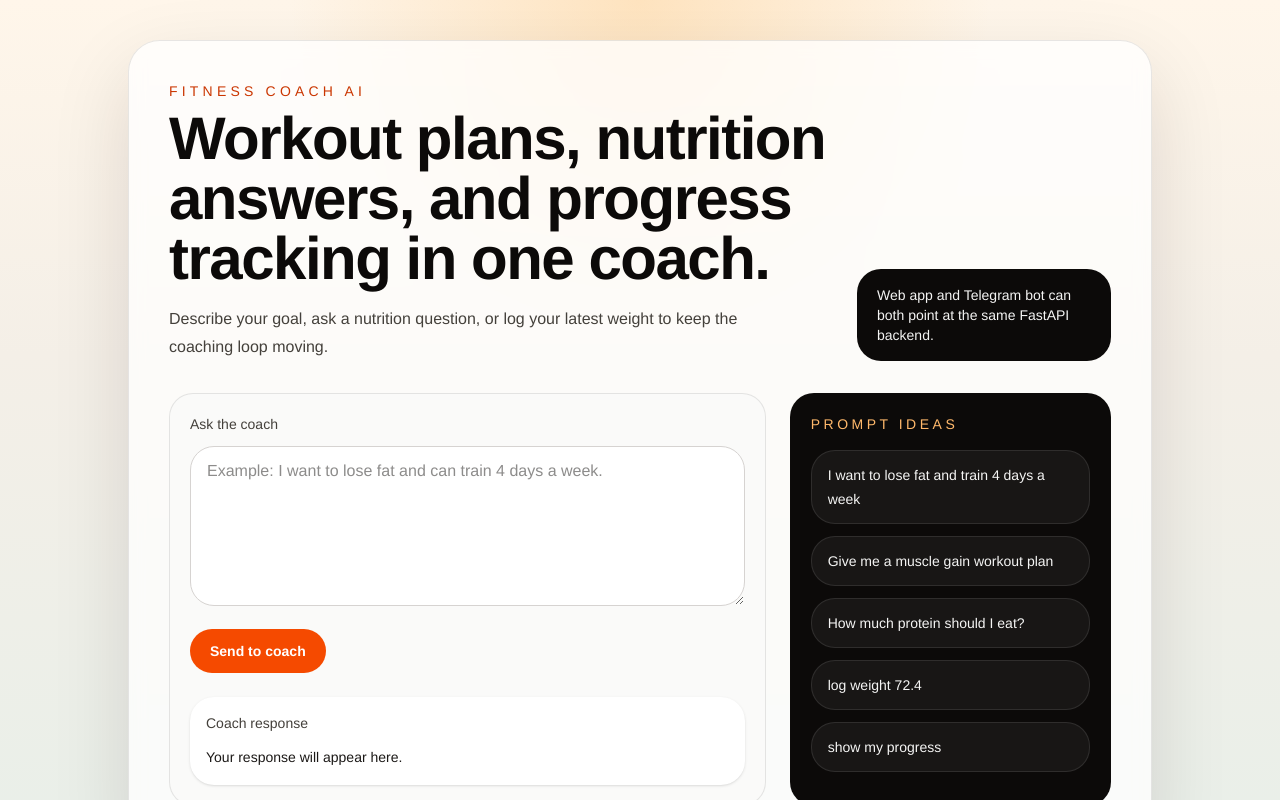
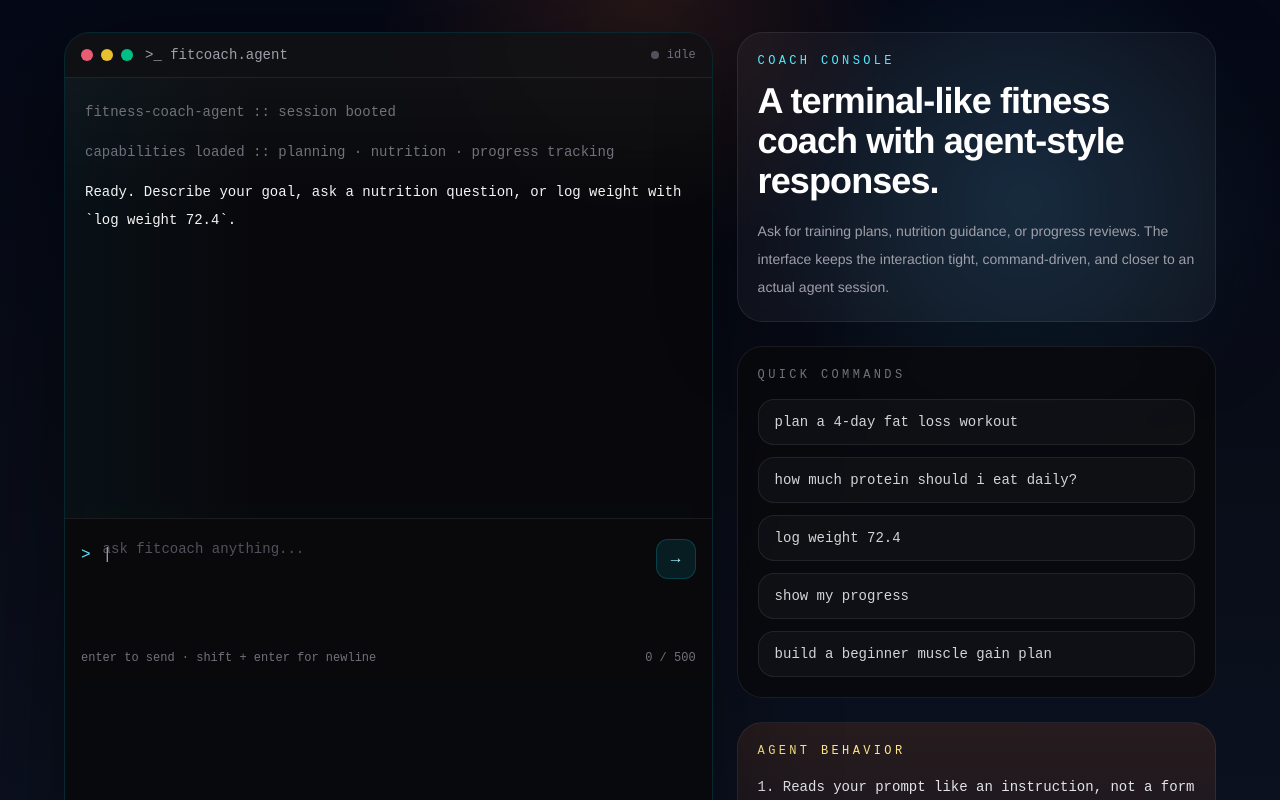
Before and after one commit to mangit955/fitness-coach-agent, a Next.js app in the folder frontend/: page / in a window 1280 px wide. Shown: the top 800 px of the page. Built offline with nearby package versions, Linux system fonts and the light colour scheme; no server answers.

Commit message:
fix: updated sequrity

```diff
--- a/frontend/app/globals.css
+++ b/frontend/app/globals.css
@@ -21,3 +21,13 @@ body {
 * {
   box-sizing: border-box;
 }
+
+@keyframes blink {
+  0%, 49% {
+    opacity: 1;
+  }
+
+  50%, 100% {
+    opacity: 0;
+  }
+}
--- a/frontend/app/page.tsx
+++ b/frontend/app/page.tsx
@@ -1,111 +1,251 @@
 "use client";
 
-import { useState } from "react";
 import axios from "axios";
+import { useEffect, useRef, useState } from "react";
 
 const apiUrl = process.env.NEXT_PUBLIC_API_URL ?? "http://127.0.0.1:8000/chat";
 const promptSuggestions = [
-  "I want to lose fat and train 4 days a week",
-  "Give me a muscle gain workout plan",
-  "How much protein should I eat?",
+  "plan a 4-day fat loss workout",
+  "how much protein should i eat daily?",
   "log weight 72.4",
   "show my progress",
+  "build a beginner muscle gain plan",
 ];
 
+type TerminalEntry = {
+  id: string;
+  kind: "system" | "user" | "assistant" | "error";
+  text: string;
+};
+
+const initialEntries: TerminalEntry[] = [
+  {
+    id: "boot-1",
+    kind: "system",
+    text: "fitness-coach-agent :: session booted",
+  },
+  {
+    id: "boot-2",
+    kind: "system",
+    text: "capabilities loaded :: planning · nutrition · progress tracking",
+  },
+  {
+    id: "boot-3",
+    kind: "assistant",
+    text: "Ready. Describe your goal, ask a nutrition question, or log weight with `log weight 72.4`.",
+  },
+];
+
+const wait = (ms: number) => new Promise((resolve) => window.setTimeout(resolve, ms));
+
 export default function Home() {
-  const [message, setMessage] = useState("");
-  const [response, setResponse] = useState("");
-  const [loading, setLoading] = useState(false);
-  const [error, setError] = useState("");
+  const [command, setCommand] = useState("");
+  const [entries, setEntries] = useState<TerminalEntry[]>(initialEntries);
+  const [isTerminalFocused, setIsTerminalFocused] = useState(false);
+  const [isRunning, setIsRunning] = useState(false);
+  const [currentStage, setCurrentStage] = useState("idle");
+  const outputRef = useRef<HTMLDivElement | null>(null);
 
-  const send = async () => {
-    const trimmedMessage = message.trim();
-    if (!trimmedMessage) {
+  useEffect(() => {
+    outputRef.current?.scrollTo({
+      top: outputRef.current.scrollHeight,
+      behavior: "smooth",
+    });
+  }, [entries]);
+
+  const appendEntry = (entry: TerminalEntry) => {
+    setEntries((current) => [...current, entry]);
+  };
+
+  const submitCommand = async (rawCommand?: string) => {
+    const nextCommand = (rawCommand ?? command).trim();
+    if (!nextCommand || isRunning) {
       return;
     }
 
-    setLoading(true);
-    setError("");
+    setCommand("");
+    setIsRunning(true);
+    setCurrentStage("analyzing");
+
+    appendEntry({
+      id: `${Date.now()}-user`,
+      kind: "user",
+      text: `> ${nextCommand}`,
+    });
+
+    appendEntry({
+      id: `${Date.now()}-system-analyze`,
+      kind: "system",
+      text: "analyzing request ...",
+    });
+
     try {
-      const res = await axios.post(apiUrl, {
-        message: trimmedMessage,
+      await wait(220);
+      setCurrentStage("routing");
+      appendEntry({
+        id: `${Date.now()}-system-route`,
+        kind: "system",
+        text: "routing through fitness coach backend ...",
+      });
+
+      await wait(260);
+      setCurrentStage("responding");
+      const response = await axios.post(apiUrl, {
+        message: nextCommand,
         user_id: "web-user",
       });
-      setResponse(res.data.response);
+
+      appendEntry({
+        id: `${Date.now()}-assistant`,
+        kind: "assistant",
+        text: response.data.response,
+      });
+      setCurrentStage("idle");
     } catch {
-      setError("Unable to reach the backend. Check NEXT_PUBLIC_API_URL and the FastAPI server.");
+      appendEntry({
+        id: `${Date.now()}-error`,
+        kind: "error",
+        text: "backend request failed :: check NEXT_PUBLIC_API_URL and the FastAPI server",
+      });
+      setCurrentStage("idle");
     } finally {
-      setLoading(false);
+      setIsRunning(false);
     }
   };
 
   return (
-    <main className="min-h-screen bg-[radial-gradient(circle_at_top,_rgba(255,194,112,0.35),_transparent_32%),linear-gradient(180deg,_#fff6ea_0%,_#f4efe7_40%,_#e8efe9_100%)] px-6 py-10 text-stone-900">
-      <section className="mx-auto flex max-w-5xl flex-col gap-8 rounded-[2rem] border border-stone-900/10 bg-white/75 p-6 shadow-[0_30px_80px_rgba(30,20,10,0.12)] backdrop-blur md:p-10">
-        <div className="flex flex-col gap-4 md:flex-row md:items-end md:justify-between">
-          <div className="max-w-2xl">
-            <p className="text-sm font-medium uppercase tracking-[0.3em] text-orange-700">
-              Fitness Coach AI
-            </p>
-            <h1 className="mt-2 text-4xl font-semibold tracking-tight text-stone-950 md:text-6xl">
-              Workout plans, nutrition answers, and progress tracking in one coach.
-            </h1>
-            <p className="mt-4 max-w-xl text-base leading-7 text-stone-700">
-              Describe your goal, ask a nutrition question, or log your latest weight to keep the coaching loop moving.
-            </p>
+    <main className="min-h-screen overflow-hidden bg-[radial-gradient(circle_at_top,_rgba(244,114,33,0.14),_transparent_22%),radial-gradient(circle_at_80%_20%,_rgba(56,189,248,0.14),_transparent_20%),linear-gradient(180deg,_#050816_0%,_#090d18_48%,_#0d1324_100%)] px-4 py-8 text-zinc-100 md:px-8">
+      <section className="mx-auto grid max-w-6xl gap-6 lg:grid-cols-[1.15fr_0.85fr]">
+        <div className="overflow-hidden rounded-[1.6rem] border border-cyan-400/15 bg-zinc-950/85 shadow-[0_30px_120px_rgba(0,0,0,0.45)] backdrop-blur">
+          <div className="flex items-center justify-between border-b border-white/8 bg-white/3 px-4 py-3">
+            <div className="flex items-center gap-3">
+              <div className="flex gap-2">
+                <span className="h-3 w-3 rounded-full bg-rose-400/90" />
+                <span className="h-3 w-3 rounded-full bg-amber-300/90" />
+                <span className="h-3 w-3 rounded-full bg-emerald-400/90" />
               </div>
-          <div className="rounded-3xl bg-stone-950 px-5 py-4 text-sm text-stone-100">
-            Web app and Telegram bot can both point at the same FastAPI backend.
+              <span className="font-mono text-sm text-zinc-400">
+                &gt;_ fitcoach.agent
+              </span>
+            </div>
+            <div className="flex items-center gap-2 font-mono text-xs text-zinc-500">
+              <span
+                className={`h-2 w-2 rounded-full ${
+                  isRunning ? "animate-pulse bg-emerald-400" : "bg-zinc-600"
+                }`}
+              />
+              <span>{isRunning ? currentStage : isTerminalFocused ? "active" : "idle"}</span>
             </div>
           </div>
 
-        <div className="grid gap-6 md:grid-cols-[1.3fr_0.7fr]">
-          <div className="rounded-[1.5rem] border border-stone-900/10 bg-stone-50 p-5">
-            <label className="mb-3 block text-sm font-medium text-stone-700" htmlFor="coach-message">
-              Ask the coach
-            </label>
+          <div
+            ref={outputRef}
+            className="min-h-[440px] max-h-[62vh] overflow-y-auto bg-[linear-gradient(180deg,_rgba(255,255,255,0.03),_transparent_30%),linear-gradient(90deg,_rgba(6,182,212,0.05),_transparent_30%)] px-5 py-5 font-mono text-sm leading-7"
+          >
+            {entries.map((entry) => (
+              <div key={entry.id} className="mb-3 last:mb-0">
+                <p
+                  className={
+                    entry.kind === "assistant"
+                      ? "whitespace-pre-wrap text-zinc-100"
+                      : entry.kind === "user"
+                        ? "whitespace-pre-wrap text-cyan-300"
+                        : entry.kind === "error"
+                          ? "whitespace-pre-wrap text-rose-300"
+                          : "whitespace-pre-wrap text-zinc-500"
+                  }
+                >
+                  {entry.text}
+                </p>
+              </div>
+            ))}
+          </div>
+
+          <div className="border-t border-white/8 bg-zinc-950 px-4 py-4">
+            <div className="flex items-start gap-3">
+              <span className="pt-2 font-mono text-cyan-300">&gt;</span>
+              <div className="relative flex-1">
                 <textarea
-              id="coach-message"
-              value={message}
-              onChange={(e) => setMessage(e.target.value)}
-              placeholder="Example: I want to lose fat and can train 4 days a week."
-              className="min-h-40 w-full rounded-3xl border border-stone-300 bg-white px-4 py-3 text-base outline-none transition focus:border-orange-500"
+                  value={command}
+                  onChange={(event) => setCommand(event.target.value)}
+                  onFocus={() => setIsTerminalFocused(true)}
+                  onBlur={() => setIsTerminalFocused(false)}
+                  onKeyDown={(event) => {
+                    if (event.key === "Enter" && !event.shiftKey) {
+                      event.preventDefault();
+                      void submitCommand();
+                    }
+                  }}
+                  placeholder="ask fitcoach anything..."
+                  className="min-h-24 w-full resize-none bg-transparent pr-12 font-mono text-sm leading-7 text-zinc-100 outline-none placeholder:text-zinc-600"
                 />
-            <div className="mt-4 flex flex-wrap gap-3">
+                {!isTerminalFocused && !command && (
+                  <span className="pointer-events-none absolute left-0 top-2 font-mono text-zinc-400 animate-[blink_1.1s_steps(1,end)_infinite]">
+                    |
+                  </span>
+                )}
+              </div>
               <button
-                onClick={send}
-                disabled={loading}
-                className="rounded-full bg-orange-600 px-5 py-3 text-sm font-semibold text-white transition hover:bg-orange-500 disabled:cursor-not-allowed disabled:opacity-70"
+                type="button"
+                onClick={() => void submitCommand()}
+                disabled={isRunning}
+                className="mt-1 flex h-10 w-10 items-center justify-center rounded-xl border border-cyan-400/20 bg-cyan-400/10 font-mono text-cyan-200 transition hover:border-cyan-300/50 hover:bg-cyan-300/15 disabled:cursor-not-allowed disabled:opacity-40"
               >
-                {loading ? "Sending..." : "Send to coach"}
+                {isRunning ? "…" : "→"}
               </button>
-              {error ? <p className="self-center text-sm text-red-700">{error}</p> : null}
             </div>
-            <div className="mt-6 rounded-3xl bg-white p-4 shadow-sm">
-              <p className="text-sm font-medium text-stone-700">Coach response</p>
-              <pre className="mt-3 whitespace-pre-wrap font-sans text-sm leading-6 text-stone-900">
-                {response || "Your response will appear here."}
-              </pre>
+            <div className="mt-3 flex items-center justify-between font-mono text-xs text-zinc-500">
+              <span>enter to send · shift + enter for newline</span>
+              <span>{command.length} / 500</span>
+            </div>
           </div>
         </div>
 
-          <aside className="rounded-[1.5rem] border border-stone-900/10 bg-stone-950 p-5 text-stone-100">
-            <p className="text-sm font-medium uppercase tracking-[0.25em] text-orange-300">
-              Prompt ideas
+        <aside className="flex flex-col gap-6">
+          <div className="rounded-[1.6rem] border border-white/8 bg-white/4 p-5 shadow-[0_20px_80px_rgba(0,0,0,0.25)] backdrop-blur">
+            <p className="font-mono text-xs uppercase tracking-[0.28em] text-cyan-300">
+              Coach Console
+            </p>
+            <h1 className="mt-3 max-w-md text-4xl font-semibold tracking-tight text-white">
+              A terminal-like fitness coach with agent-style responses.
+            </h1>
+            <p className="mt-4 max-w-lg text-sm leading-7 text-zinc-400">
+              Ask for training plans, nutrition guidance, or progress reviews. The interface keeps the interaction tight, command-driven, and closer to an actual agent session.
+            </p>
+          </div>
+
+          <div className="rounded-[1.6rem] border border-white/8 bg-zinc-950/75 p-5 backdrop-blur">
+            <p className="font-mono text-xs uppercase tracking-[0.28em] text-zinc-500">
+              Quick Commands
             </p>
             <div className="mt-4 flex flex-col gap-3">
               {promptSuggestions.map((prompt) => (
                 <button
                   key={prompt}
-                  onClick={() => setMessage(prompt)}
-                  className="rounded-3xl border border-white/10 bg-white/5 px-4 py-3 text-left text-sm leading-6 transition hover:border-orange-300/60 hover:bg-white/10"
+                  type="button"
+                  onClick={() => {
+                    setCommand(prompt);
+                    void submitCommand(prompt);
+                  }}
+                  className="rounded-2xl border border-white/8 bg-white/3 px-4 py-3 text-left font-mono text-sm text-zinc-300 transition hover:border-cyan-300/35 hover:bg-cyan-300/8 hover:text-white"
                 >
                   {prompt}
                 </button>
               ))}
             </div>
+          </div>
+
+          <div className="rounded-[1.6rem] border border-white/8 bg-[linear-gradient(180deg,_rgba(244,114,33,0.12),_rgba(244,114,33,0.02))] p-5">
+            <p className="font-mono text-xs uppercase tracking-[0.28em] text-amber-200">
+              Agent Behavior
+            </p>
+            <div className="mt-4 space-y-3 font-mono text-sm leading-6 text-zinc-200">
+              <p>1. Reads your prompt like an instruction, not a form field.</p>
+              <p>2. Shows system activity before returning the final answer.</p>
+              <p>3. Prints output as a transcript instead of a single response box.</p>
+            </div>
+          </div>
         </aside>
-        </div>
       </section>
     </main>
   );
```
Also changed, not shown: 1 other file (tests, documents, lock files or other folders). Lines whose indentation alone changed are shown as unchanged.
